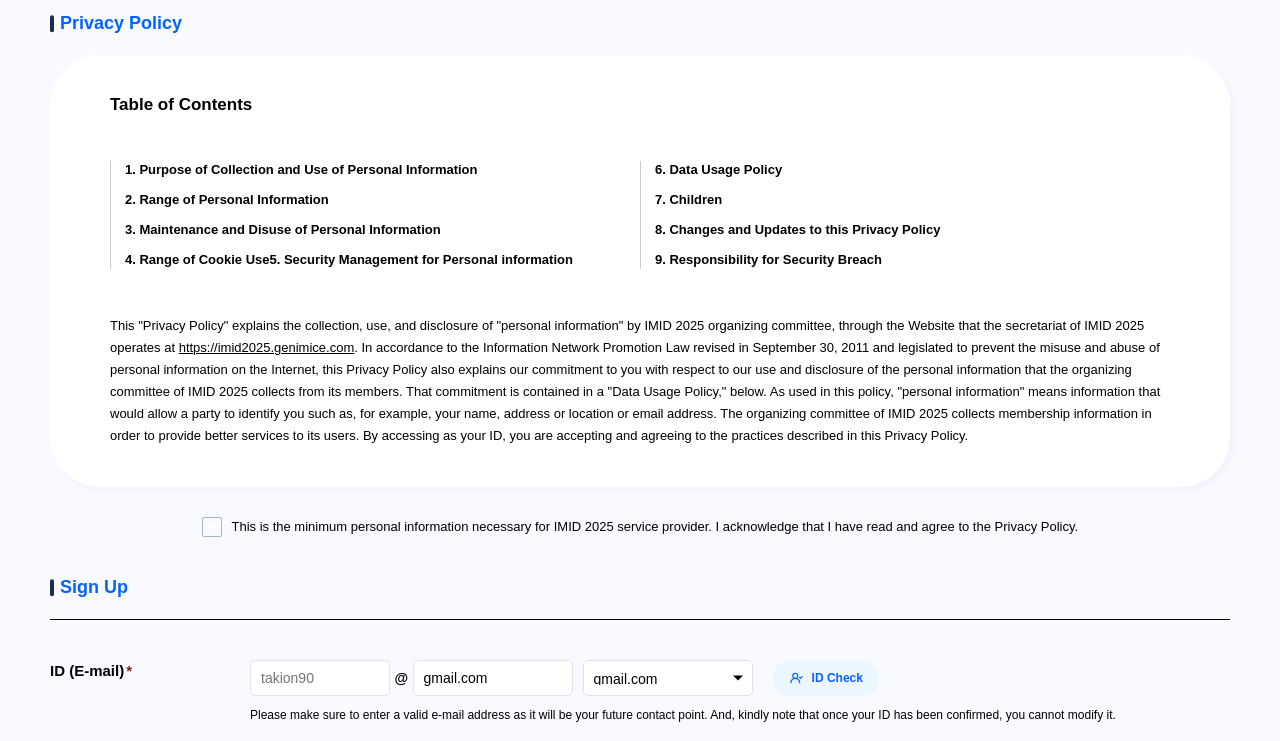
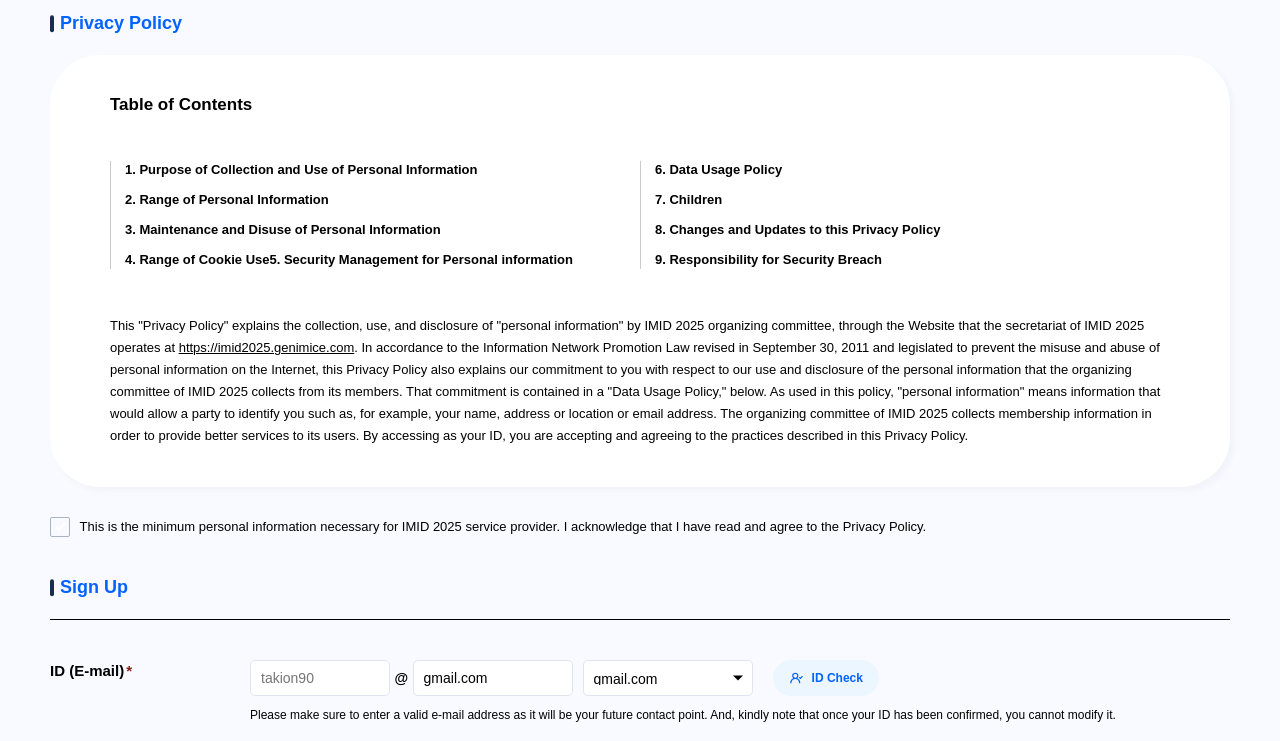
Before and after one commit to makeditWeb/dipplus, a website: page pages/account.html in a window 1280 px wide. Shown: the part 325-1066 px from the top of the page. Drawn offline with nearby package versions, Linux system fonts and the light colour scheme; a web font is replaced by a local one.

Commit message:
fix:css 추가 수정

```diff
--- a/assets/scss/_components.scss
+++ b/assets/scss/_components.scss
@@ -1890,7 +1890,7 @@
 }
 
 .policy_check {
-    @include flex-center;
+    @include flex-start;
     margin-bottom: 40px;
 
     input[type=checkbox] {
```
Also changed, not shown: assets/css/main.css, 1 other file.
